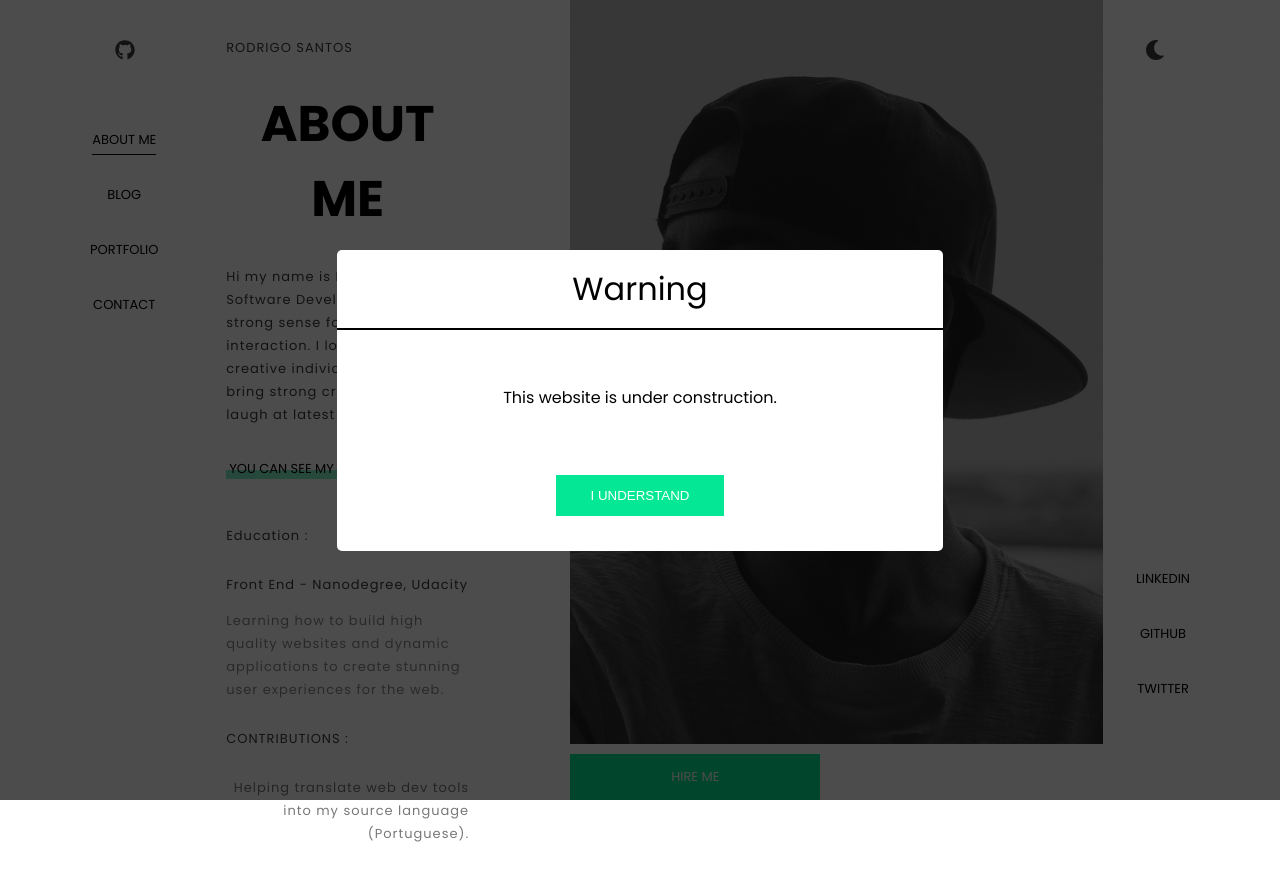
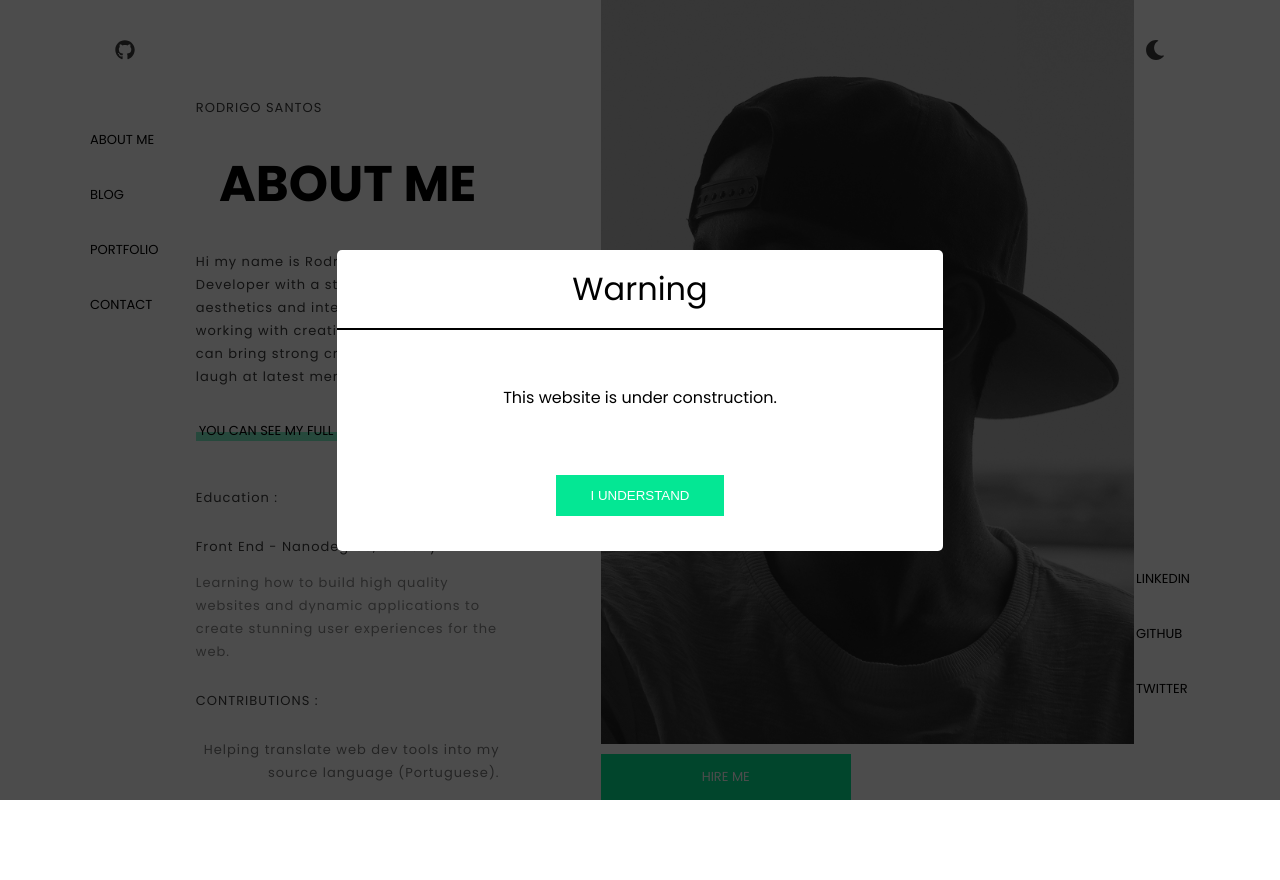
Before and after one commit to rodsnts/rsantos-portfolio, a React (Create React App) app: page / in a window 1280 px wide. Built offline with nearby package versions, Linux system fonts and the light colour scheme.

Commit message:
link hover effect

```diff
--- a/public/index.html
+++ b/public/index.html
@@ -8,12 +8,8 @@
       rel="stylesheet"
     />
     <meta name="viewport" content="width=device-width, initial-scale=1" />
-    <meta name="theme-color" content="#000000" />
-    <meta
-      name="description"
-      content="Web site created using create-react-app"
-    />
-    <link rel="apple-touch-icon" href="%PUBLIC_URL%/logo192.png" />
+    <meta name="theme-color" content="#04e794" />
+    <meta name="description" content="Rodrigo Santos personal website." />
     <link rel="manifest" href="%PUBLIC_URL%/manifest.json" />
     <title>RSantos | Portfolio</title>
   </head>
--- a/src/App.scss
+++ b/src/App.scss
@@ -27,7 +27,6 @@ body {
 ul {
   list-style: none;
   text-transform: uppercase;
-  text-align: center;
 }
 
 .navbar,
@@ -40,15 +39,41 @@ ul {
     a {
       text-decoration: none;
       color: $neutral-black;
-      border-bottom: 1px solid transparent;
-      padding-bottom: 5px;
-      transition: all 0.2s ease-in;
-    }
-
-    a:hover {
-      border-bottom: 1px solid $neutral-black;
+      background: linear-gradient(
+        0deg,
+        rgba(4, 231, 148, 0) 45%,
+        rgba(255, 255, 255, 0) 9%
+      );
     }
   }
+}
+
+.hover:before {
+  content: "";
+  z-index: -1;
+  display: block;
+  position: absolute;
+  padding: 9px 40px;
+  background: linear-gradient(
+    0deg,
+    rgba(4, 231, 148, 0.5) 45%,
+    rgba(255, 255, 255, 0) 9%
+  );
+  transform: scaleX(0);
+  transform-origin: 0 50%;
+  transition-property: transform;
+  transition-duration: 0.3s;
+  transition-timing-function: ease-out;
+}
+
+.hover:hover::before {
+  content: "";
+  background: linear-gradient(
+    0deg,
+    rgba(4, 231, 148, 0.5) 45%,
+    rgba(255, 255, 255, 0) 9%
+  );
+  transform: scaleX(1);
 }
 
 .navbar {
@@ -86,7 +111,7 @@ ul {
   display: flex;
   flex-direction: column;
   justify-content: center;
-  width: 24%;
+  width: 30%;
 
   h1 {
     text-align: center;
@@ -173,21 +198,21 @@ ul {
 
   li {
     margin: 0 115px;
-    transition: color 0.2s ease-in;
+    transition: color 0.15s ease-in;
 
     a {
       color: $neutral-black-transparent;
-      transition: color 0.2s ease-in;
+      transition: color 0.15s ease-in;
     }
 
     a:hover {
-      color: $neutral-black;
+      color: $green-primary-dark;
     }
   }
 
   li:hover {
     cursor: pointer;
-    color: $neutral-black;
+    color: $green-primary-dark;
   }
 }
 
@@ -218,7 +243,11 @@ ul {
 }
 
 .active {
-  border-bottom: 1px solid $neutral-black !important;
+  background: linear-gradient(
+    0deg,
+    rgba(4, 231, 148, 0.5) 45%,
+    rgba(255, 255, 255, 0) 9%
+  );
 }
 
 .main {
--- a/src/components/Navbar/Navbar.jsx
+++ b/src/components/Navbar/Navbar.jsx
@@ -5,18 +5,24 @@ const Navbar = () => {
     <aside className="navbar">
       <ul className="navbar-nav">
         <li className="nav-item">
-          <a href="rsantos.dev" className="active">
+          <a href="rsantos.dev" className="active hover">
             About me
           </a>
         </li>
         <li className="nav-item">
-          <a href="rsantos.dev">Blog</a>
+          <a href="rsantos.dev" className="hover">
+            Blog
+          </a>
         </li>
         <li className="nav-item">
-          <a href="rsantos.dev">Portfolio</a>
+          <a href="rsantos.dev" className="hover">
+            Portfolio
+          </a>
         </li>
         <li className="nav-item">
-          <a href="rsantos.dev">Contact</a>
+          <a href="rsantos.dev" className="hover">
+            Contact
+          </a>
         </li>
       </ul>
     </aside>
--- a/src/components/Social/Social.jsx
+++ b/src/components/Social/Social.jsx
@@ -7,17 +7,17 @@ const Social = () => {
     <aside className="social">
       <ul className="social-links">
         <li>
-          <a href={db.social.linkedIn} target="__blank">
+          <a href={db.social.linkedIn} className="hover" target="__blank">
             LinkedIn
           </a>
         </li>
         <li>
-          <a href={db.social.GitHub} target="__blank">
+          <a href={db.social.GitHub} className="hover" target="__blank">
             GitHub
           </a>
         </li>
         <li>
-          <a href={db.social.Twitter} target="__blank">
+          <a href={db.social.Twitter} className="hover" target="__blank">
             Twitter
           </a>
         </li>
```
Also changed, not shown: public/manifest.json.
